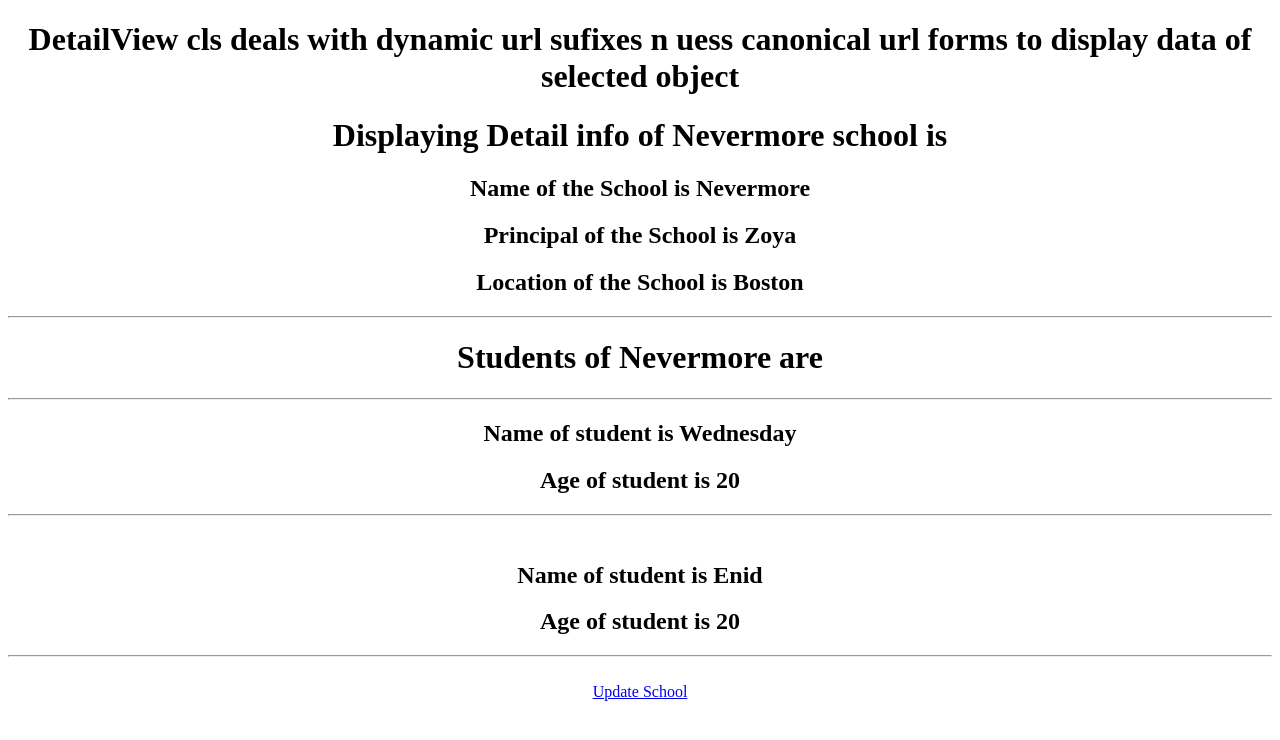
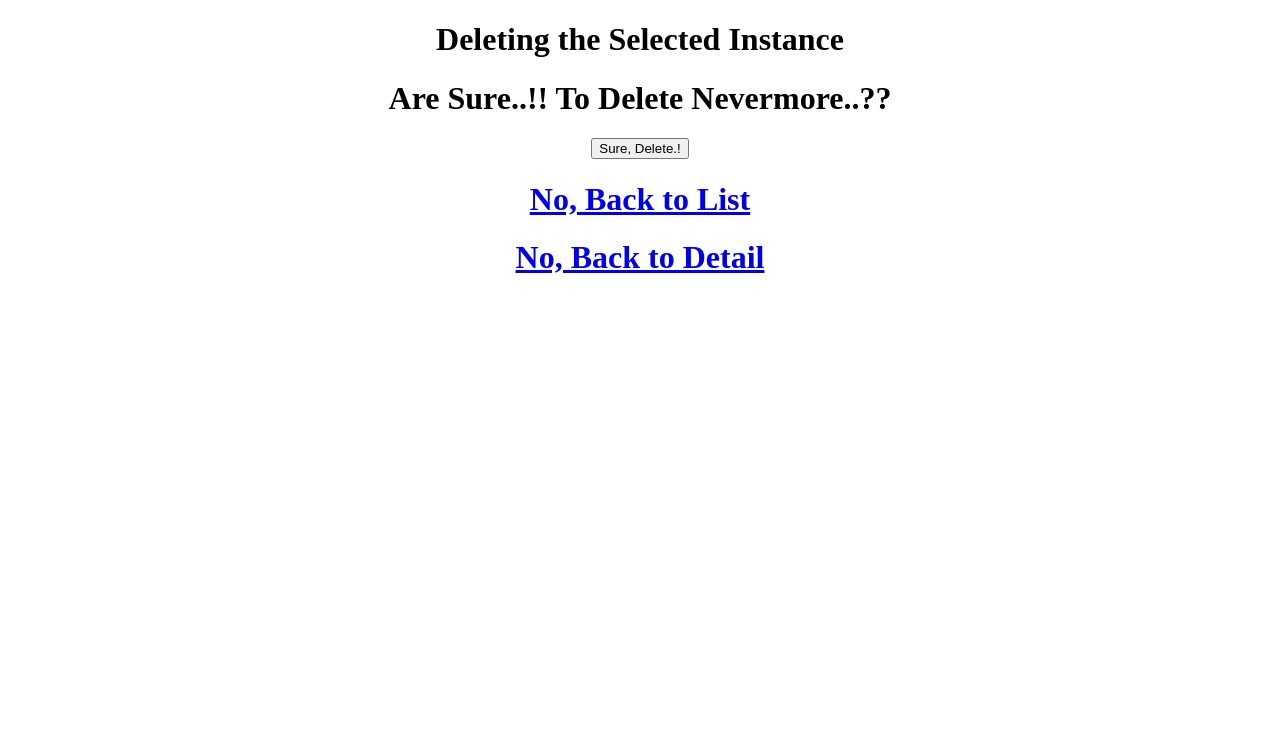
Before and after one commit to Syeraa007/CRUD_operations_using_ClsBasedViews_with_Specific_templates, a Django app: a page that uses App/views.py in a window 1280 px wide. Shown: the top 740 px of the page. Run offline with Django 4.2, Linux system fonts and the light colour scheme; data comes from the database, SQL or seed files in the repository.

Commit message:
first commit

```diff
--- a/App/views.py
+++ b/App/views.py
@@ -27,7 +27,7 @@ class SchoolDetail(DetailView):
 
 class StudentDetail(DetailView):
     model=Student
-    context_object_name='DOSI'
+    context_object_name='DSI'
     # template_name='App/school_detail.html'
 
 class SchoolCreate(CreateView):
@@ -45,3 +45,13 @@ class SchoolUpdate(UpdateView):
 class StudentUpdate(UpdateView):
     model=Student
     fields='__all__'
+
+class SchoolDelete(DeleteView):
+    model = School
+    context_object_name='DOSI'
+    # success_url=reverse_lazy('SchoolList')
+
+class StudentDelete(DeleteView):
+    model = Student
+    context_object_name='DSI'
+    # success_url=reverse_lazy('StudentList')
--- a/SpecificTemplates/urls.py
+++ b/SpecificTemplates/urls.py
@@ -29,6 +29,7 @@ urlpatterns = [
     # Dynamic URL Suffixes(Canonical URLs)
     re_path('^update/(?P<pk>\d+)/',SchoolUpdate.as_view(),name='SchoolUpdate'),
     re_path('^update/(?P<name>\d+)/',StudentUpdate.as_view(),name='StudentUpdate'),
+    re_path('^delete/(?P<pk>\d+)/',SchoolDelete.as_view(),name='SchoolDelete'),
     re_path('(?P<pk>\d+)/',SchoolDetail.as_view(),name='SchoolDetail'),
     re_path('(?P<name>\d+)/',StudentDetail.as_view(),name='StudentDetail'),
 ]
--- /dev/null
+++ b/templates/App/school_confirm_delete.html
@@ -0,0 +1,21 @@
+<!DOCTYPE html>
+<html lang="en">
+<head>
+    <meta charset="UTF-8">
+    <meta name="viewport" content="width=device-width, initial-scale=1.0">
+    <title>Document</title>
+</head>
+<body>
+    <center>
+
+        <h1>Deleting the Selected Instance</h1>
+        <h1>Are Sure..!! To Delete {{DOSI.name}}..??</h1>
+        <form method="POST">
+            {% csrf_token %}
+            <input type="submit" value="Sure, Delete.!">
+        </form>
+        <h1> <a href="{% url 'SchoolList' %}">No, Back to List</a></h1>
+        <h1><a href="{% url 'SchoolDetail' pk=DOSI.pk %}">No, Back to Detail</a></h1>
+    </center>
+</body>
+</html>
--- a/templates/App/school_detail.html
+++ b/templates/App/school_detail.html
@@ -22,7 +22,9 @@
             <hr><br>
         {% endfor %}
 
-        <a href="{% url 'SchoolUpdate' pk=DOSI.pk %}" class="btn btn-success">Update School</a>
+        <h1><a href="{% url 'SchoolUpdate' pk=DOSI.pk %}" class="btn btn-success">Update School</a></h1>
+        <h1><a href="{% url 'SchoolDelete' pk=DOSI.pk %}" class="btn btn-warning">Delete School</a></h1>
+
     </center>
 </body>
 </html>
--- a/templates/App/student_detail.html
+++ b/templates/App/student_detail.html
@@ -13,7 +13,8 @@
         <h2>Name of the Student is {{DSI.Sname}} </h2>
         <h2>Age of the Student is {{DSI.age}} </h2>
 
-        <a href="{% url 'StudentUpdate' pk=DSI.pk %}">Update Student</a>
+        <h1><a href="{% url 'StudentUpdate' pk=DSI.pk %}">Update Student</a></h1>
+        <h1><a href="{% url 'StudentDelete' pk=DSI.pk %}">Delete Student</a></h1>
     </center>
 </body>
 </html>
```
Also changed, not shown: templates/App/student_confirm_delete.html (added, +21 -0 lines).
